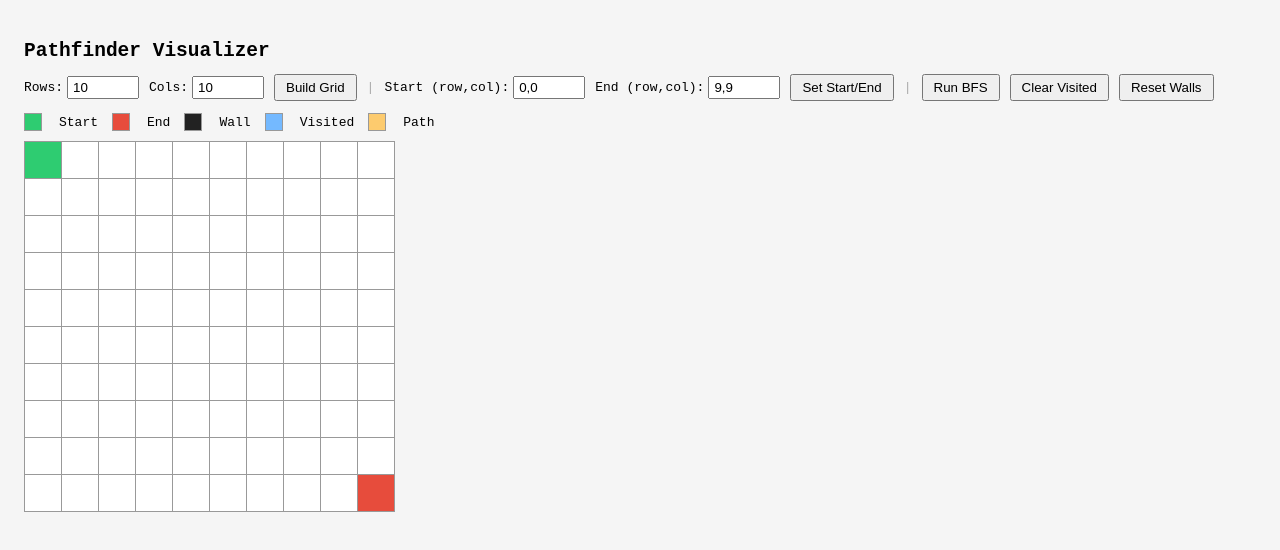
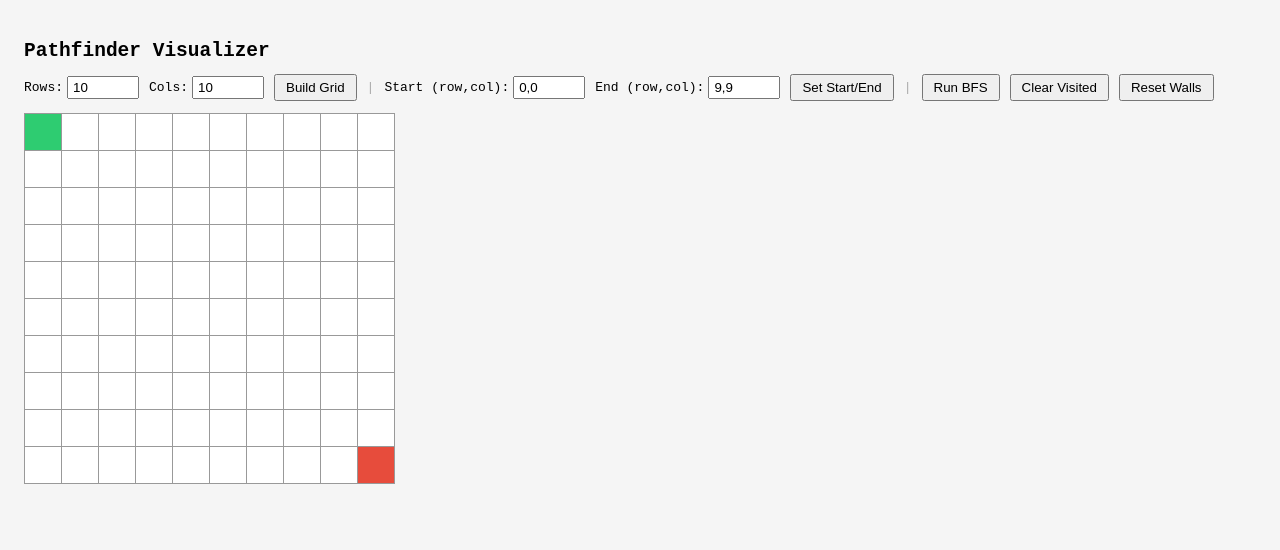
Before and after one commit to LaserTaserX/Final-Project-Repo, a plain HTML site: page index.html in a window 1280 px wide. Drawn offline with Linux system fonts and the light colour scheme.

Commit message:
update
Removed legend section from the HTML layout.

```diff
--- a/index.html
+++ b/index.html
@@ -27,14 +27,6 @@
     <button id="resetBtn">Reset Walls</button>
   </div>
 
-  <div id="legend">
-    <span class="legend-box start"></span> Start
-    <span class="legend-box end"></span> End
-    <span class="legend-box wall"></span> Wall
-    <span class="legend-box visited"></span> Visited
-    <span class="legend-box path"></span> Path
-  </div>
-
   <div id="grid"></div>
 
   <div id="message"></div>
```
